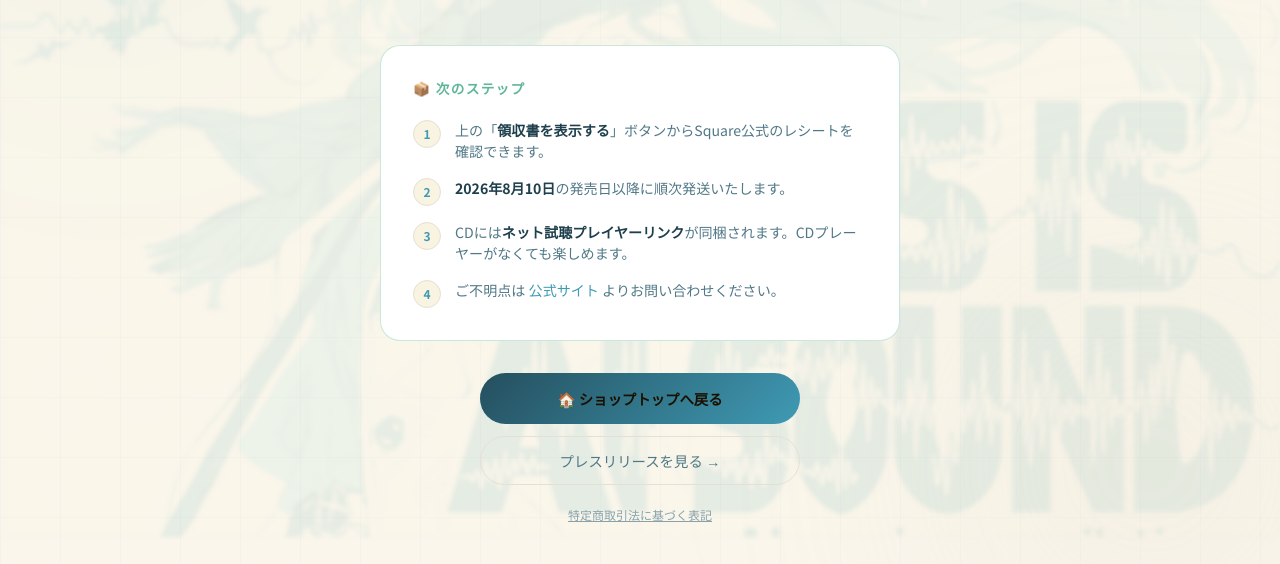
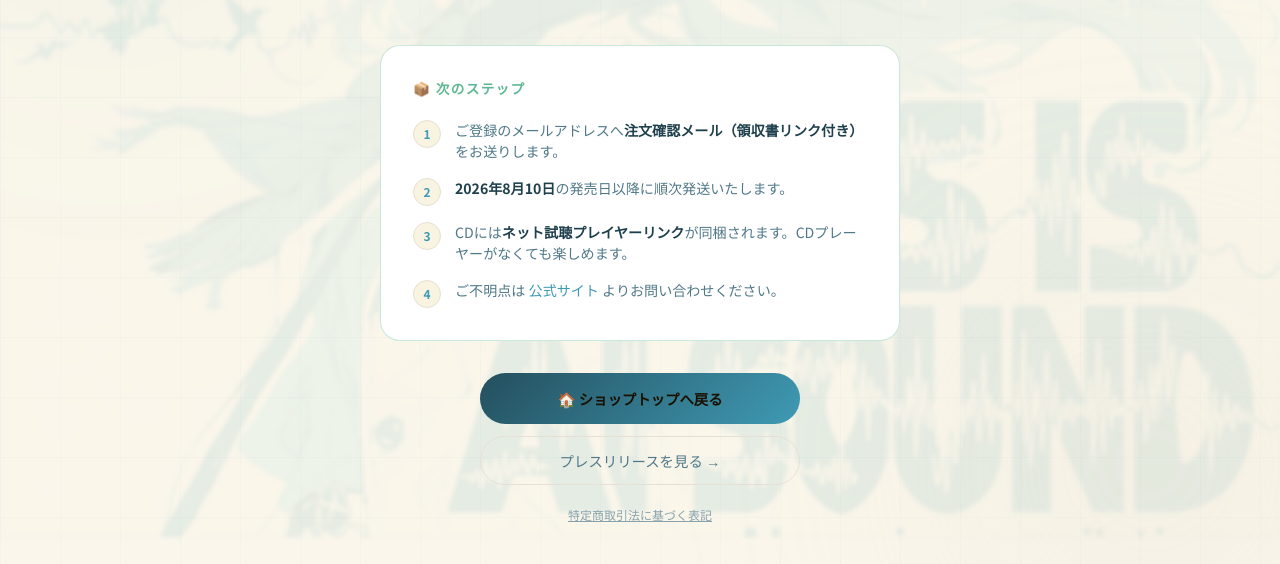
Before and after one commit to MYST0518/coedo_music_label, a website: page success.html in a window 1280 px wide. Shown: the part 263-827 px from the top of the page. Drawn offline with Linux system fonts and the light colour scheme.

Commit message:
Configure verified Resend email with coedo-music.jp (success.html)

```diff
--- a/success.html
+++ b/success.html
@@ -213,7 +213,7 @@
         <li class="success-step">
           <div class="step-num">1</div>
           <div class="step-text">
-            上の「<strong>領収書を表示する</strong>」ボタンからSquare公式のレシートを確認できます。
+            ご登録のメールアドレスへ<strong>注文確認メール（領収書リンク付き）</strong>をお送りします。
           </div>
         </li>
         <li class="success-step">
```
